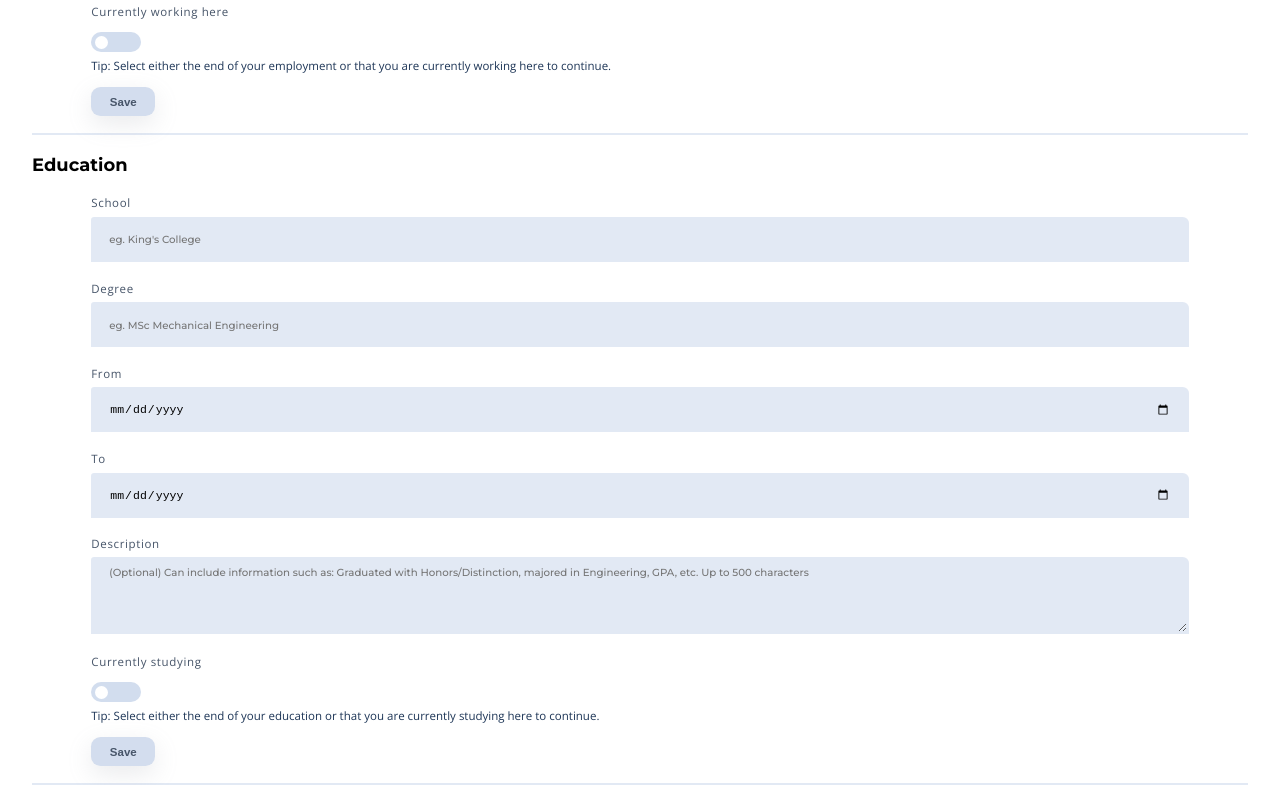
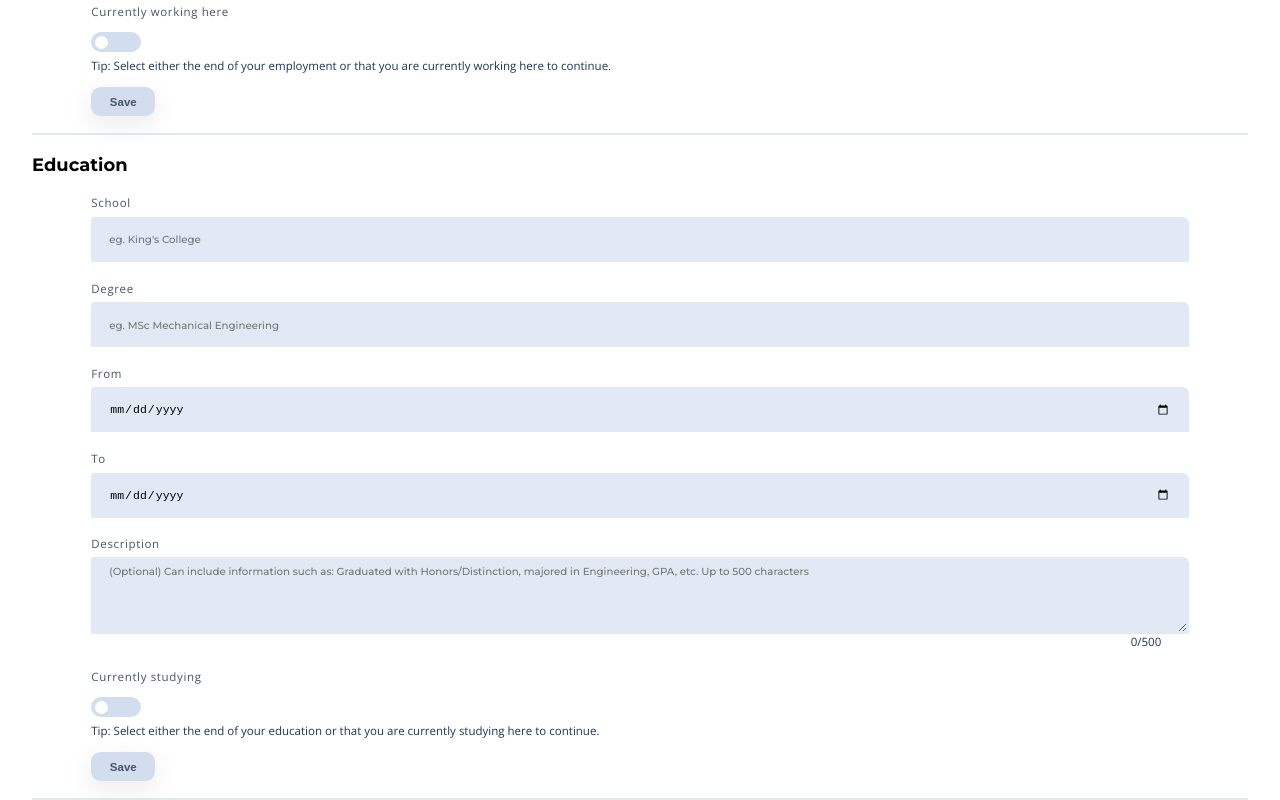
Before and after one commit to developedbygeo/Resume-builder, a React (Create React App) app: page / in a window 1280 px wide. Shown: the part 1478-2278 px from the top of the page. Built offline with nearby package versions, Linux system fonts and the light colour scheme.

Commit message:
The component now accepts the needsCounter prop and conditionally renders the counter

```diff
--- a/src/components/shared/FormInput.js
+++ b/src/components/shared/FormInput.js
@@ -1,6 +1,7 @@
 import React from 'react';
 import { Container } from './Container.styled';
 import { Label, Input } from './Input.styled';
+import Counter from '../shared/Counter';
 import Toggle from './Toggle/Toggle';
 
 const FormInput = (
@@ -22,6 +23,7 @@ const FormInput = (
     toggleTitle,
     minConstraint,
     maxConstraint,
+    needsCounter = false,
   },
   ref
 ) => {
@@ -42,6 +44,9 @@ const FormInput = (
         min={minConstraint}
         max={maxConstraint}
       />
+      {needsCounter && (
+        <Counter currentLength={inputValue.length} maxLength={needsCounter} />
+      )}
       {className ? <p>{errorMessage}</p> : null}
     </Container>
   );
```
